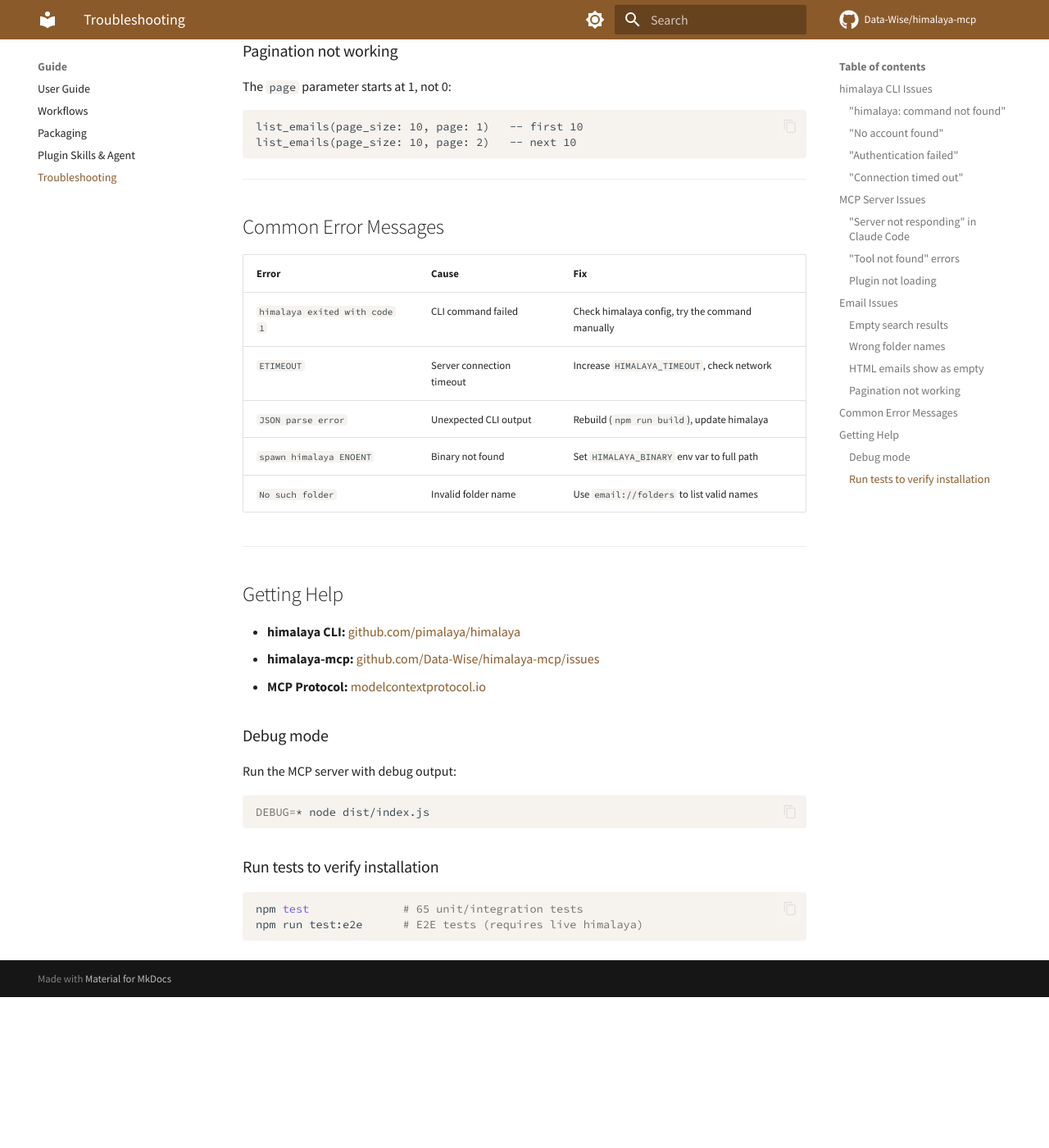
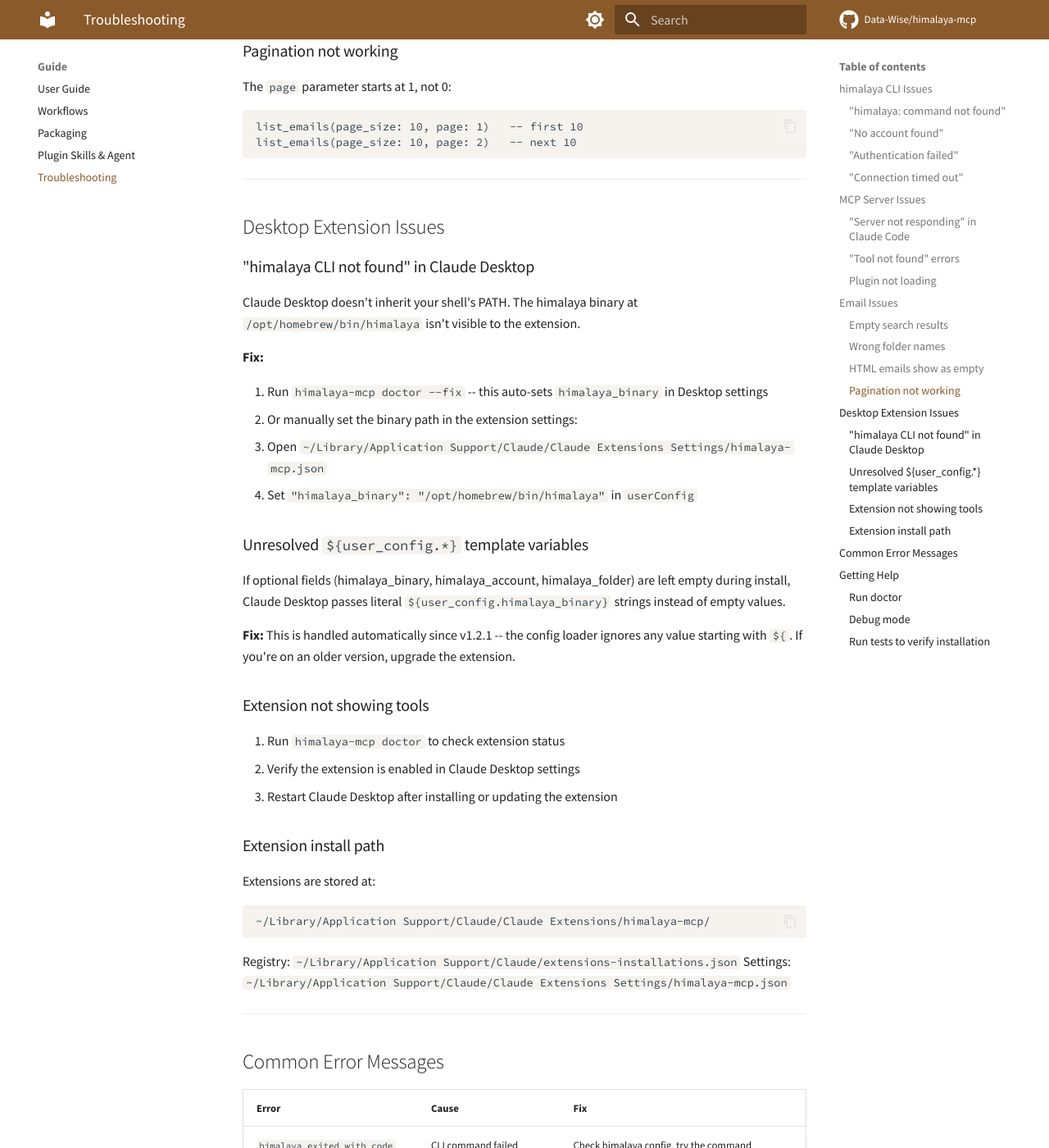
Before and after one commit to Data-Wise/himalaya-mcp, an MkDocs documentation site: the page built from docs/guide/troubleshooting.md, in a window 1280 px wide and 1400 px high, scrolled down 4449 px. Shown: the whole window at 82% size. Built offline with MkDocs 1.6.1 and Material for MkDocs 9.7.7, drawn with Linux system fonts in a browser that asks for light colours; comment, search, counter and statistics services are not loaded; before the commit the page ends 5665 px from its top, so only the background shows below that; some of the changed text lies outside the part shown.

Commit message:
docs: update all guides for doctor command, timeout, and Desktop Extension troubleshooting
- Add doctor command to index, quickstart, installation, guide, troubleshooting
- Update test counts to 314 across all docs
- Change default timeout from 30s to unlimited (0)
- Add Desktop Extension troubleshooting section (PATH, template vars)
- Update test breakdown table with current counts

Co-Authored-By: Claude Opus 4.6 <noreply@anthropic.com>

````diff
--- a/docs/guide/troubleshooting.md
+++ b/docs/guide/troubleshooting.md
@@ -206,6 +206,44 @@ list_emails(page_size: 10, page: 2)   -- next 10
 
 ---
 
+## Desktop Extension Issues
+
+### "himalaya CLI not found" in Claude Desktop
+
+Claude Desktop doesn't inherit your shell's PATH. The himalaya binary at `/opt/homebrew/bin/himalaya` isn't visible to the extension.
+
+**Fix:**
+
+1. Run `himalaya-mcp doctor --fix` -- this auto-sets `himalaya_binary` in Desktop settings
+2. Or manually set the binary path in the extension settings:
+   - Open `~/Library/Application Support/Claude/Claude Extensions Settings/himalaya-mcp.json`
+   - Set `"himalaya_binary": "/opt/homebrew/bin/himalaya"` in `userConfig`
+
+### Unresolved `${user_config.*}` template variables
+
+If optional fields (himalaya_binary, himalaya_account, himalaya_folder) are left empty during install, Claude Desktop passes literal `${user_config.himalaya_binary}` strings instead of empty values.
+
+**Fix:** This is handled automatically since v1.2.1 -- the config loader ignores any value starting with `${`. If you're on an older version, upgrade the extension.
+
+### Extension not showing tools
+
+1. Run `himalaya-mcp doctor` to check extension status
+2. Verify the extension is enabled in Claude Desktop settings
+3. Restart Claude Desktop after installing or updating the extension
+
+### Extension install path
+
+Extensions are stored at:
+
+```
+~/Library/Application Support/Claude/Claude Extensions/himalaya-mcp/
+```
+
+Registry: `~/Library/Application Support/Claude/extensions-installations.json`
+Settings: `~/Library/Application Support/Claude/Claude Extensions Settings/himalaya-mcp.json`
+
+---
+
 ## Common Error Messages
 
 | Error | Cause | Fix |
@@ -224,6 +262,18 @@ list_emails(page_size: 10, page: 2)   -- next 10
 - **himalaya-mcp:** [github.com/Data-Wise/himalaya-mcp/issues](https://github.com/Data-Wise/himalaya-mcp/issues)
 - **MCP Protocol:** [modelcontextprotocol.io](https://modelcontextprotocol.io/)
 
+### Run doctor
+
+The fastest way to diagnose issues:
+
+```bash
+himalaya-mcp doctor          # Check everything
+himalaya-mcp doctor --fix    # Auto-fix what it can
+himalaya-mcp doctor --json   # Machine-readable output
+```
+
+Doctor checks: Node.js, himalaya binary, himalaya config, MCP server bundle, email connectivity, Desktop extension (install, registry, settings, user_config), Claude Code plugin (symlink, marketplace), and environment variables.
+
 ### Debug mode
 
 Run the MCP server with debug output:
@@ -235,6 +285,5 @@ DEBUG=* node dist/index.js
 ### Run tests to verify installation
 
 ```bash
-npm test              # 65 unit/integration tests
-npm run test:e2e      # E2E tests (requires live himalaya)
+npm test    # 314 tests
 ```
````
Also changed, not shown: docs/getting-started/installation.md (+23 -5 lines), docs/getting-started/quickstart.md (+9 -3 lines), docs/guide/guide.md (+17 -7 lines), docs/index.md (+14 -1 lines), docs/reference/refcard.md (+1 -1 lines), 1 other file.
